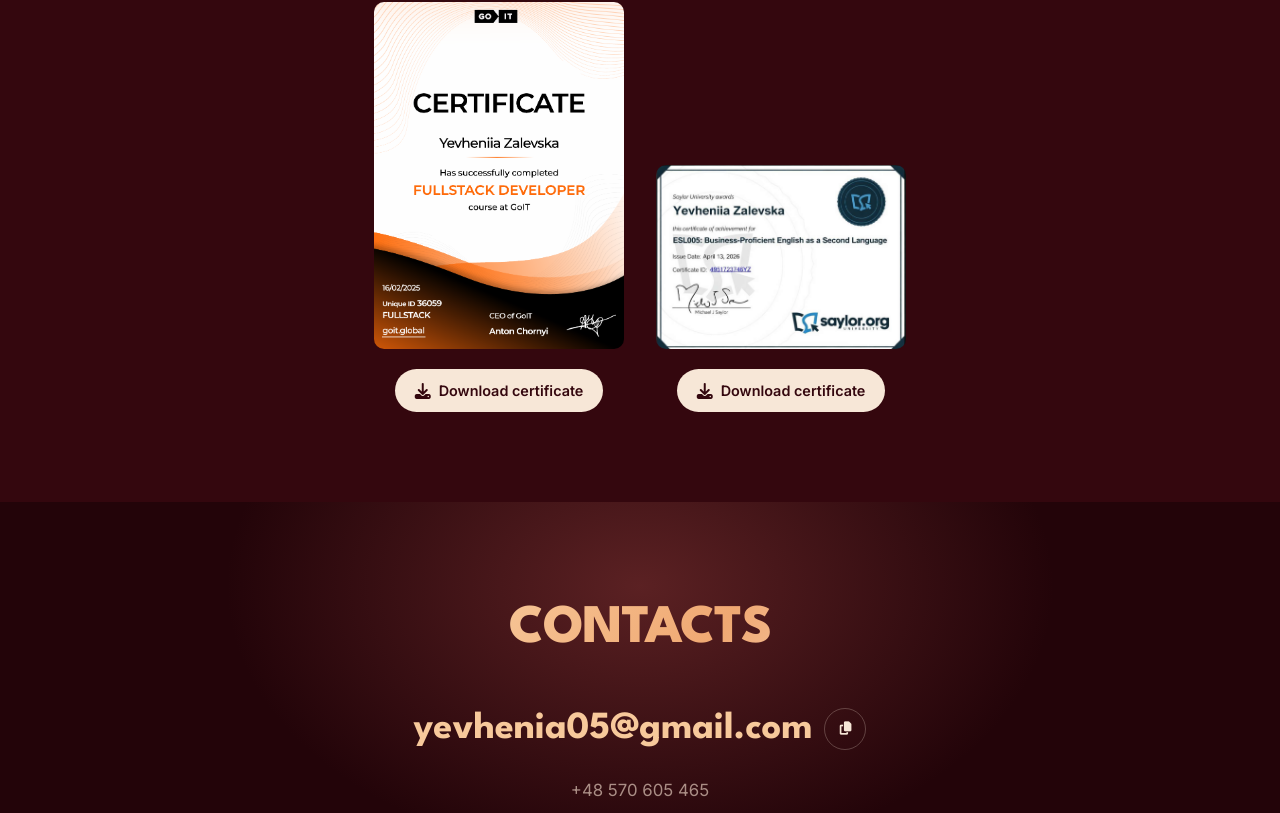
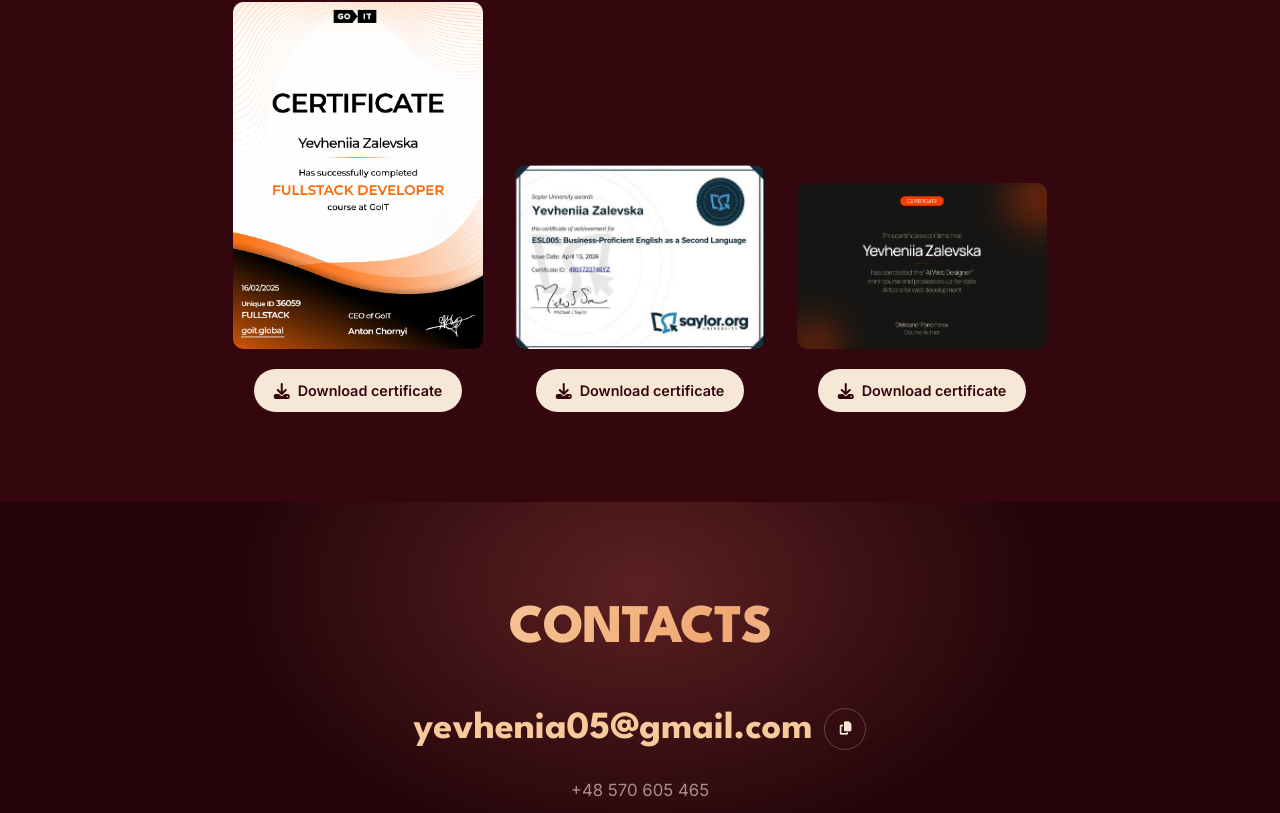
Before and after one commit to YevheniiaZalevska/my-portfolio, a plain HTML site: page index.html in a window 1280 px wide. Shown: the part 3888-4701 px from the top of the page. Drawn offline with nearby package versions, Linux system fonts and the light colour scheme.

Commit message:
Deploying to gh-pages from @ YevheniiaZalevska/my-portfolio@2ec88c7f0b0ab0169fe992e5fceba035372b05a3 🚀

```diff
--- a/index.html
+++ b/index.html
@@ -405,6 +405,28 @@
           Download Certificate
         </a>
       </div>
+
+      <div class="cert-btn-content">
+        <button class="cert-card zoomable" type="button">
+          <img
+            class="cert-img"
+            src="/my-portfolio/assets/certificate3-DNtps-l0.png"
+            alt="AI Web Designer certificate"
+            width="250"
+            height="167"
+          />
+          <span class="zoom-badge" aria-hidden="true"><i class="fas fa-magnifying-glass-plus"></i></span>
+        </button>
+        <a
+          href="./AI-Web-Designer-certificate.pdf"
+          download
+          class="cert-btn"
+          data-lang="tbnc"
+        >
+          <i class="fas fa-download"></i>
+          Download Certificate
+        </a>
+      </div>
     </div>
   </div>
 </section>
```
Also changed, not shown: assets/certificate3-DNtps-l0.png (added), 1 other file.
